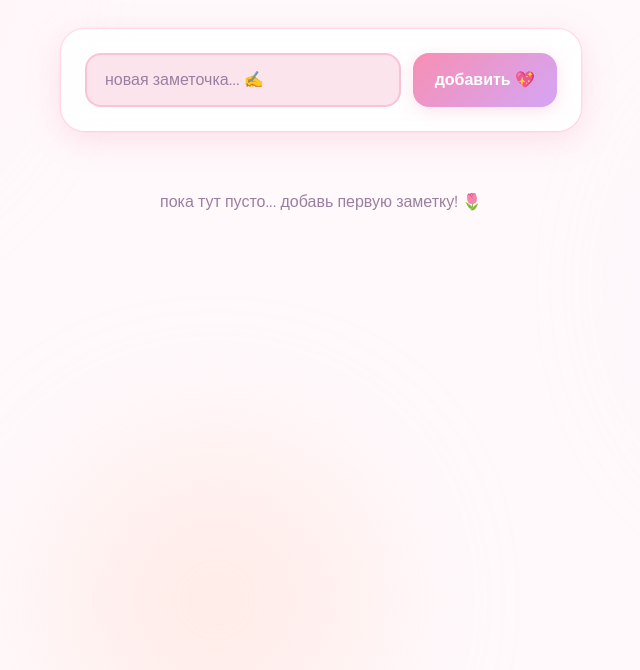
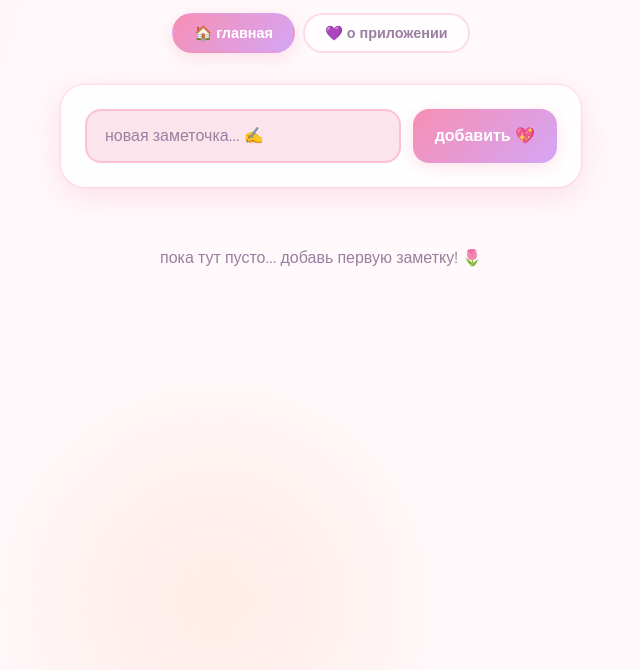
Before and after one commit to ba0baber/notes-app, a plain HTML site: page index.html in a window 1280 px wide. Shown: the part 130-800 px from the top of the page, without its empty margins (319-959 px from the left). Drawn offline with nearby package versions, Linux system fonts and the light colour scheme.

Commit message:
15 practice

```diff
--- a/app.js
+++ b/app.js
@@ -1,6 +1,48 @@
+const contentDiv = document.getElementById('app-content');
+const homeBtn = document.getElementById('home-btn');
+const aboutBtn = document.getElementById('about-btn');
+
+function setActiveButton(activeId) {
+  [homeBtn, aboutBtn].forEach(btn => btn.classList.remove('active'));
+  document.getElementById(activeId).classList.add('active');
+}
+
+async function loadContent(page) {
+  try {
+    const response = await fetch(`content/${page}.html`);
+    const html = await response.text();
+    contentDiv.innerHTML = html;
+    if (page === 'home') {
+      initNotes();
+    }
+  } catch (err) {
+    contentDiv.innerHTML = `<p style="text-align:center; color: var(--pink-dark);">Ошибка загрузки страницы 😢</p>`;
+    console.error(err);
+  }
+}
+
+homeBtn.addEventListener('click', () => {
+  setActiveButton('home-btn');
+  loadContent('home');
+});
+
+aboutBtn.addEventListener('click', () => {
+  setActiveButton('about-btn');
+  loadContent('about');
+});
+
+loadContent('home');
+
+function initNotes() {
   const form = document.getElementById('note-form');
   const input = document.getElementById('note-input');
   const list = document.getElementById('notes-list');
+
+  function escapeHtml(text) {
+    const div = document.createElement('div');
+    div.appendChild(document.createTextNode(text));
+    return div.innerHTML;
+  }
 
   function loadNotes() {
     const notes = JSON.parse(localStorage.getItem('notes') || '[]');
@@ -14,12 +56,6 @@ function loadNotes() {
       `;
       list.appendChild(li);
     });
-}
-
-function escapeHtml(text) {
-  const div = document.createElement('div');
-  div.appendChild(document.createTextNode(text));
-  return div.innerHTML;
   }
 
   function addNote(text) {
@@ -54,11 +90,12 @@ list.addEventListener('click', (e) => {
   });
 
   loadNotes();
+}
 
 if ('serviceWorker' in navigator) {
   window.addEventListener('load', async () => {
     try {
-      const registration = await navigator.serviceWorker.register('/sw.js');
+      const registration = await navigator.serviceWorker.register('sw.js');
       console.log('ServiceWorker зарегистрирован:', registration.scope);
     } catch (err) {
       console.error('Ошибка регистрации ServiceWorker:', err);
--- /dev/null
+++ b/content/home.html
@@ -0,0 +1,18 @@
+<div class="home-content">
+  <div class="card form-card">
+    <form id="note-form">
+      <input
+        type="text"
+        id="note-input"
+        placeholder="новая заметочка... ✍️"
+        autocomplete="off"
+        required
+      >
+      <button type="submit">добавить 💖</button>
+    </form>
+  </div>
+  <div id="notes-container">
+    <ul id="notes-list"></ul>
+    <p id="empty-msg">пока тут пусто... добавь первую заметку! 🌷</p>
+  </div>
+</div>
--- a/index.html
+++ b/index.html
@@ -31,25 +31,13 @@
         <h1>мои заметки</h1>
       </div>
       <p class="subtitle">всё важное в одном месте 🌸</p>
+      <nav class="nav-tabs">
+        <button id="home-btn" class="tab-btn active">🏠 главная</button>
+        <button id="about-btn" class="tab-btn">💜 о приложении</button>
+      </nav>
     </header>
 
-    <div class="card form-card">
-      <form id="note-form">
-        <input
-          type="text"
-          id="note-input"
-          placeholder="новая заметочка... ✍️"
-          autocomplete="off"
-          required
-        >
-        <button type="submit">добавить 💖</button>
-      </form>
-    </div>
-
-    <div id="notes-container">
-      <ul id="notes-list"></ul>
-      <p id="empty-msg">пока тут пусто... добавь первую заметку! 🌷</p>
-    </div>
+    <main id="app-content"></main>
   </div>
 
   <script src="app.js"></script>
--- a/style.css
+++ b/style.css
@@ -263,3 +263,39 @@ button[type="submit"]:active {
   #note-form { flex-direction: column; }
   button[type="submit"] { width: 100%; }
 }
+
+.nav-tabs {
+  display: flex;
+  gap: 8px;
+  justify-content: center;
+  margin-top: 16px;
+}
+
+.tab-btn {
+  background: rgba(255, 255, 255, 0.7);
+  border: 2px solid rgba(247, 143, 179, 0.3);
+  border-radius: 20px;
+  padding: 8px 20px;
+  font-size: 0.9rem;
+  font-family: 'Nunito', sans-serif;
+  font-weight: 700;
+  color: var(--text-light);
+  cursor: pointer;
+  transition: all 0.2s;
+}
+
+.tab-btn:hover {
+  border-color: var(--pink);
+  color: var(--text);
+}
+
+.tab-btn.active {
+  background: linear-gradient(135deg, var(--pink), var(--lavender));
+  border-color: transparent;
+  color: white;
+  box-shadow: 0 4px 16px var(--shadow);
+}
+
+#app-content {
+  margin-top: 24px;
+}
```
Also changed, not shown: content/about.html (added, +10 -0 lines), sw.js (+27 -3 lines), 2 other files. Lines whose indentation alone changed are shown as unchanged.
